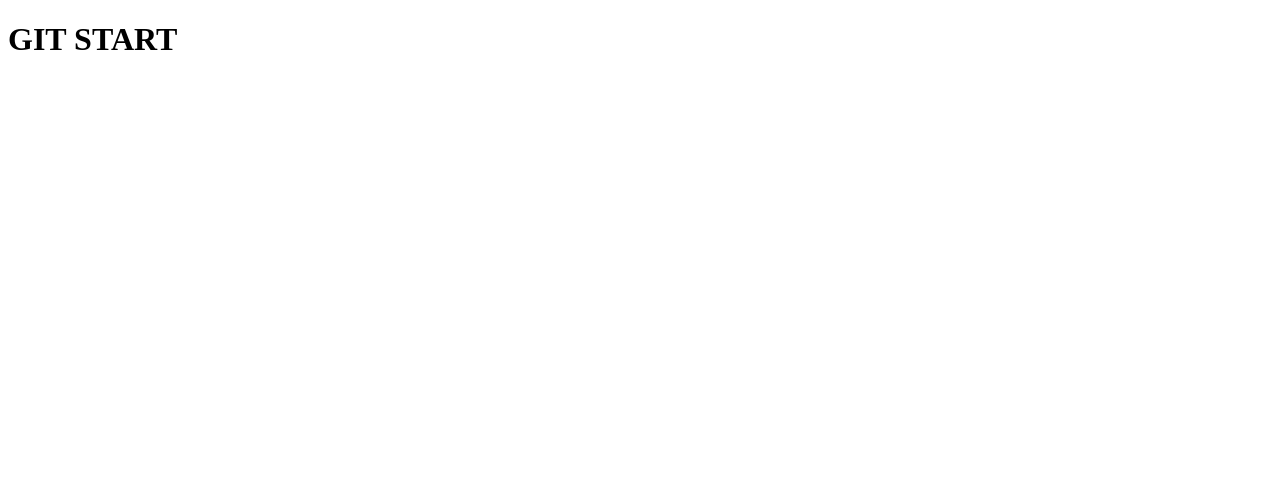
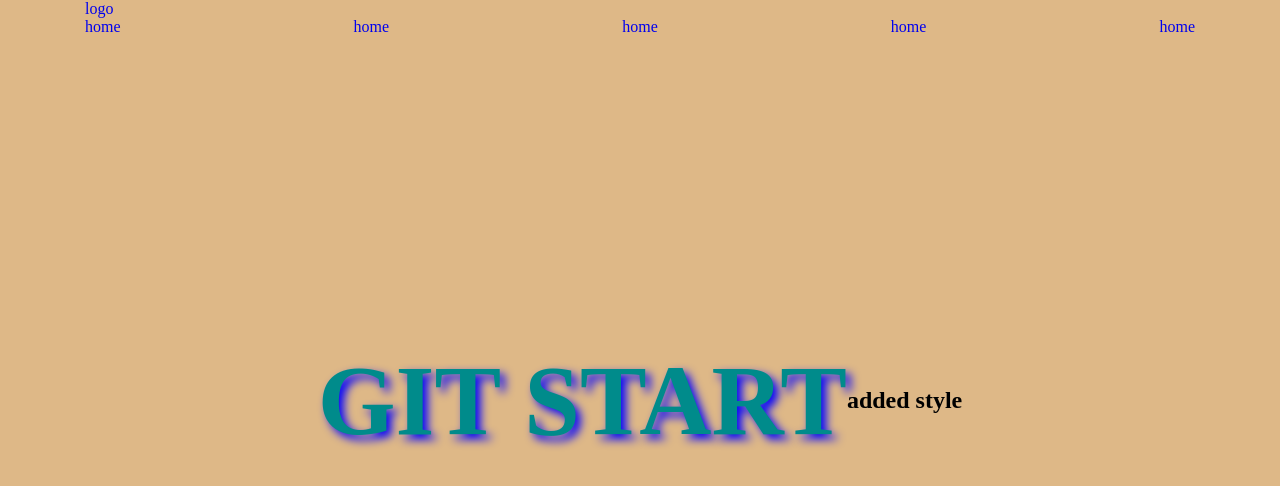
Before and after one commit to sobirovibrohim/project, a plain HTML site: page index.html in a window 1280 px wide. Drawn offline with Linux system fonts and the light colour scheme.

Commit message:
added style

```diff
--- a/index.html
+++ b/index.html
@@ -1,12 +1,34 @@
 <!DOCTYPE html>
 <html lang="en">
+
 <head>
     <meta charset="UTF-8">
     <meta http-equiv="X-UA-Compatible" content="IE=edge">
     <meta name="viewport" content="width=device-width, initial-scale=1.0">
     <title>Document</title>
+    <link rel="stylesheet" href="./style/style.css">
 </head>
+
 <body>
-    <h1>GIT START</h1>
+    <header class="header">
+        <div class="container">
+            <div class="header__inner">
+                <nav class="nav">
+                    <a href="#!">logo</a>
+                    <ul class="nav__list">
+                        <li class="nav__item"><a href="#!" class="nav__link">home</a></li>
+                        <li class="nav__item"><a href="#!" class="nav__link">home</a></li>
+                        <li class="nav__item"><a href="#!" class="nav__link">home</a></li>
+                        <li class="nav__item"><a href="#!" class="nav__link">home</a></li>
+                        <li class="nav__item"><a href="#!" class="nav__link">home</a></li>
+                    </ul>
+                </nav>
+                <h1 class="title">GIT START</h1>
+                <h2>added style</h2>
+            </div>
+        </div>
+    </header>
+
 </body>
+
 </html>
--- /dev/null
+++ b/style/style.css
@@ -0,0 +1,46 @@
+*{
+    margin: 0;
+    padding: 0;
+    box-sizing: border-box;
+
+}
+*::selection{
+    background-color: red;
+}
+ul, li {
+    list-style: none;
+}
+a{
+    text-decoration: none;
+}
+header{
+
+    background-color:burlywood ;
+}
+.container{
+    max-width: 1140px;
+    width: 100%;
+    margin: 0 auto;
+    padding: 0 15px;
+}
+.header__inner{
+    position: relative;
+    height: 100vh;
+    display: flex;
+    justify-content: center;
+    align-items: center;
+}
+.nav{
+    position: absolute;
+    width: 100%;
+    top: 0;
+}
+.nav__list{
+    display: flex;
+    justify-content: space-between;
+}
+.title{
+    font-size: 100px;
+    color: darkcyan;
+    text-shadow: 5px 5px 10px blue;
+}
```
